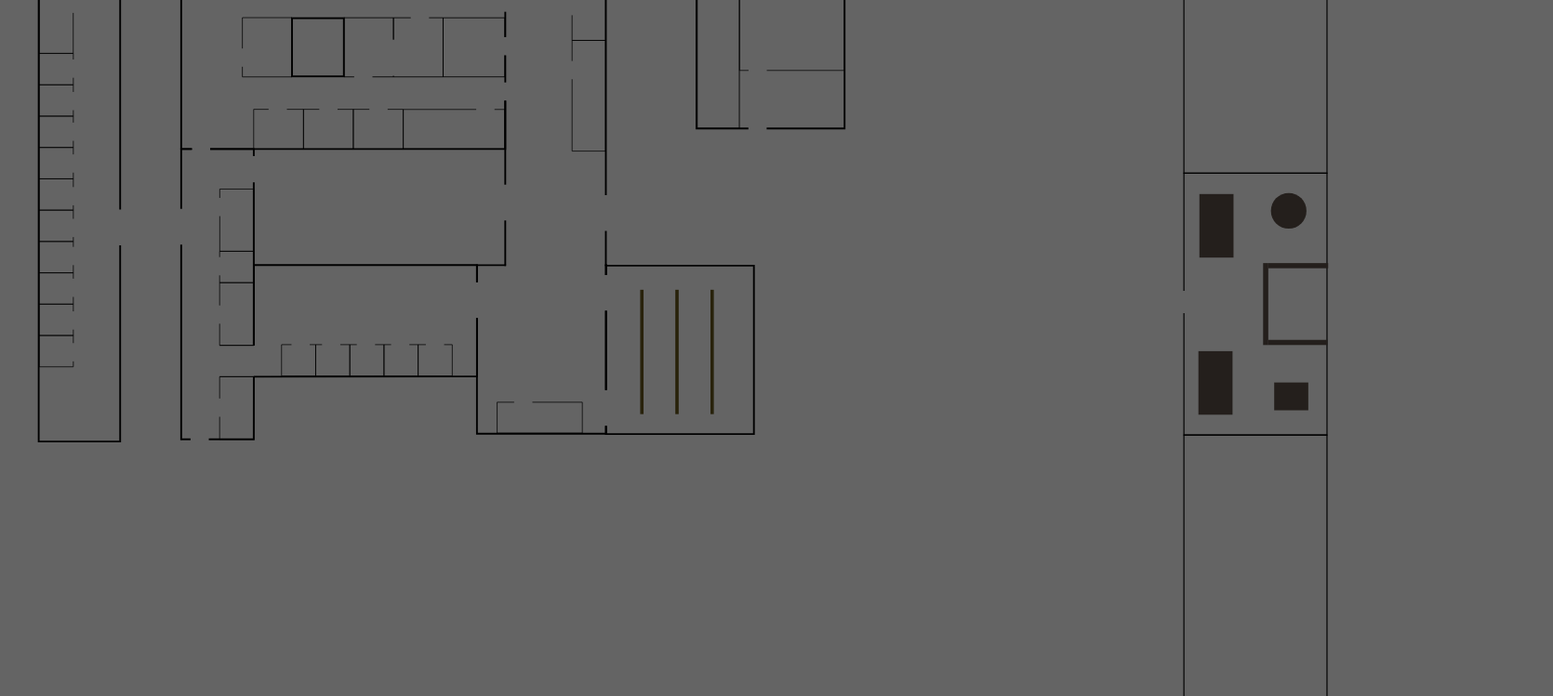
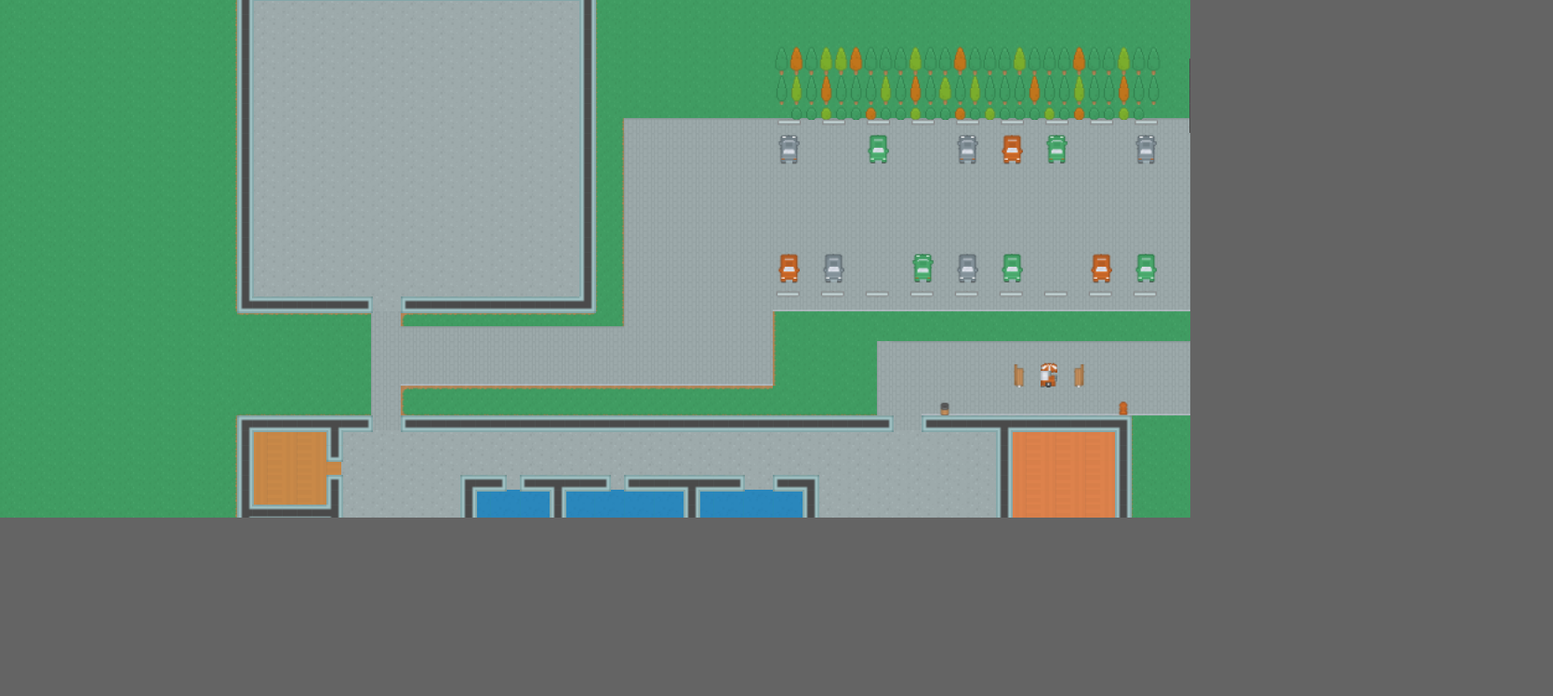
Before and after one commit to micahh2/hsu, a website with bundled scripts: page src/editor/index.html in a window 1280 px wide. Shown: the part 96-845 px from the top of the page at 93% size, 1670 px wide, since content can reach past the window. After the commit the page ends 800 px from the top, so only its background shows below. Built offline with nearby package versions, Linux system fonts and the light colour scheme.

Commit message:
More documentation & fix tiling bug & update editor

```diff
--- a/package.json
+++ b/package.json
@@ -9,7 +9,7 @@
     "start": "http-server -c-1 src",
     "lint": "eslint src",
     "lint-fix": "eslint --fix src",
-    "serve-docs": "npx documentation serve --config documentation.yml --watch src/main.js src/editor/editor.js",
+    "serve-docs": "npx documentation serve --config documentation.yml --watch src/main.js src/editor/editor.js extra README.md documentation.yml",
     "build-docs": "npx documentation build --config documentation.yml src/main.js src/editor/editor.js -f html -o docs"
   },
   "repository": {
--- a/src/editor/editor.js
+++ b/src/editor/editor.js
@@ -1,21 +1,47 @@
 import { Util } from '../util.js';
 import { Physics } from '../physics.js';
 import { Story } from '../story.js';
+import { Camera } from '../camera.js';
+import { Map }  from '../map.js';
 
-window.addEventListener('load', () => {
+const fetchTilesetData = new Promise((res, rej) => {
+  fetch('../tileset.json')
+    .then((response) => res(response.json()));
+});
+
+window.addEventListener('load', async () => {
+  const tilemap = await fetchTilesetData;
+  const loadedTilesets = await Promise.all(Map.loadImages({ mapJson: tilemap, prepend: '../' }));
   // Load element from DOM (look in index.html)
-  const canvas = document.getElementById('canvas');
-  const image = document.getElementById('layout');
+  const objectCanvas = document.getElementById('objects-layer');
+  const layoutCanvas = document.getElementById('layout-layer');
 
-  const { context, canvasWidth, canvasHeight } = Physics.getGameContextPixels({ canvas, image });
+  const layoutCanvasData = Camera.getCanvasData(layoutCanvas);
+  const { canvasWidth, canvasHeight } = layoutCanvasData;
+
+  Camera.setCanvasResolution(objectCanvas, canvasWidth, canvasHeight);
+  Camera.setCanvasResolution(layoutCanvas, canvasWidth, canvasHeight);
+
+  const tileSprites = Map.loadTileMapSprites({ loadedTilesets, canvasProvider, zoomLevels: [1, 2] });
+  Map.drawTileMapToContext({
+    context: layoutCanvasData.context,
+    tilemap,
+    sprites: tileSprites,
+    zoomLevel: 1
+  });
+
+  const pixels = Camera.getContextPixels(layoutCanvasData);
+
   const width = canvasWidth;
   const height = canvasHeight;
+  const canvas = objectCanvas;
+  const context = objectCanvas.getContext('2d');
 
   let areas = [];
   let gameData = {};
 
   const args = {
-    context, image, width, height, areas,
+    context, width, height, areas,
   };
   let selected;
   let stat;
@@ -60,11 +86,7 @@ window.addEventListener('load', () => {
       areas = updatedAreas.concat(selected);
     }
   });
-  /**
-   * done.
-   *
-   * @param {} e
-   */
+
   function done(e) {
     // Something selected and we're doing something
     if (selected && stat != null) {
@@ -110,22 +132,11 @@ window.addEventListener('load', () => {
   });
 });
 
-/**
- * importFile.
- *
- * @param {}
- */
 async function importFile({ file, width, height }) {
   const text = await file.text();
   return Story.loadGameState({ gameData: JSON.parse(text), width, height });
 }
 
-/**
- * absToRelXYWidthHeight.
- *
- * @param {} abs
- * @param {} w
- */
 function absToRelXYWidthHeight(abs, w) {
   return {
     ...abs,
@@ -136,21 +147,10 @@ function absToRelXYWidthHeight(abs, w) {
   };
 }
 
-/**
- * absToRel.
- *
- * @param {} abs
- * @param {} max
- */
 function absToRel(abs, max) {
   return Math.round(abs / max * 10000) / 10000;
 }
 
-/**
- * exportFile.
- *
- * @param {}
- */
 function exportFile({ gameData, width }) {
   const exportData = {
     ...gameData,
@@ -178,20 +178,10 @@ function exportFile({ gameData, width }) {
   return `data:text/json;base64,${btoa(JSON.stringify(exportData, null, 2))}`;
 }
 
-/**
- * newName.
- *
- * @param {} id
- */
 function newName(id) {
   return `name${id}`;
 }
 
-/**
- * inArea.
- *
- * @param {}
- */
 function inArea({ areas, x, y }) {
   for (let i = areas.length - 1; i >= 0; i--) {
     const diffx = x - areas[i].x;
@@ -201,11 +191,7 @@ function inArea({ areas, x, y }) {
     }
   }
 }
-/**
- * inHandle.
- *
- * @param {}
- */
+
 function inHandle({ areas, x, y }) {
   for (let i = areas.length - 1; i >= 0; i--) {
     const diffx = Math.abs(x - (areas[i].x + areas[i].width));
@@ -216,14 +202,7 @@ function inHandle({ areas, x, y }) {
   }
 }
 
-/**
- * draw.
- *
- * @param {}
- */
-function draw({
-  context, areas, image, width, height, selected,
-}) {
+function draw({ context, areas, width, height, selected }) {
   window.requestAnimationFrame(() => {
     context.clearRect(0, 0, width, height);
 
@@ -234,11 +213,6 @@ function draw({
   });
 }
 
-/**
- * drawArea.
- *
- * @param {}
- */
 function drawArea({ context, area, active }) {
   context.fillStyle = area.color;
   context.fillRect(area.x, area.y, area.width, area.height);
@@ -253,9 +227,10 @@ function drawArea({ context, area, active }) {
   context.fill();
 }
 
-/**
- * getShade.
- */
 function getShade() {
   return `rgba(${Math.floor(Math.random() * 255)},${Math.floor(Math.random() * 255)},${Math.floor(Math.random() * 255)},0.5)`;
 }
+
+function canvasProvider() {
+  return document.createElement('canvas');
+}
--- a/src/editor/index.html
+++ b/src/editor/index.html
@@ -16,13 +16,15 @@
         </style>
     </head>
     <body>
-        <img id="layout" src="../assets/layout_export.svg">
         <input type="file" id="file">
         <div id="logo">
             <img id="icon" src="../assets/hochschule_icon.svg">
             <h1>HSU Editor</h1>
         </div>
-        <canvas id="canvas"></canvas>
+        <div id="stage">
+            <canvas id="objects-layer"></canvas>
+            <canvas id="layout-layer"></canvas>
+        </div>
         <a href="#" id="download" download="gameData.json">Download</a>
     </body>
     <script type="module" src="./editor.js"></script>
--- a/src/map.js
+++ b/src/map.js
@@ -1,7 +1,20 @@
 import { Sprite } from './sprite.js';
 
+export const FLIPPED_HORIZONTALLY_FLAG = 0x80000000;
+export const FLIPPED_VERTICALLY_FLAG   = 0x40000000;
+export const FLIPPED_DIAGONALLY_FLAG   = 0x20000000;
+
+/**
+ * Map.
+ */
 export class Map {
 
+
+  /**
+   * convertBlob.
+   *
+   * @param {} blob
+   */
   static async convertBlob(blob) {
     let imageData = new Image();
     imageData.src = URL.createObjectURL(blob);
@@ -14,17 +27,24 @@ export class Map {
    * loads images
    * @param {function} [fetch] - to request files
    * @param {function} [convertBlob] - to convert to image
+   * @param {string} [prepend] - string to prepend to image urls
    * @param {function} mapJson - map information
    * returns {Promise[]} Tilesets with image data
    */
-  static loadImages({ fetch, mapJson, convertBlob }) {
+  /**
+   * loadImages.
+   *
+   * @param {}
+   */
+  static loadImages({ fetch, mapJson, convertBlob, prepend }) {
     fetch = fetch || self.fetch;
+    prepend = prepend || '';
     convertBlob = convertBlob || Map.convertBlob;
 
     const tilesets = mapJson.tilesets;
     return tilesets.map(t =>
       new Promise((res, rej) => {
-        fetch(t.image).then(async (response) => {
+        fetch(prepend + t.image).then(async (response) => {
           const blob = await response.blob();
           res({ ...t, imageData: await convertBlob(blob) });
         })
@@ -33,6 +53,12 @@ export class Map {
   }
 
   // image, rows, columns, padding, canvasProvider, scales, alpha,
+  /**
+   * getSpriteable.
+   *
+   * @param {} l
+   * @param {} scales
+   */
   static getSpriteable(l, scales) {
     return {
       image: l.imageData,
@@ -43,6 +69,11 @@ export class Map {
     };
   }
 
+  /**
+   * loadTileMapSprites.
+   *
+   * @param {}
+   */
   static loadTileMapSprites({ loadedTilesets, canvasProvider, zoomLevels }) {
     const sprites = {};
     for (let set of loadedTilesets) {
@@ -51,6 +82,11 @@ export class Map {
     return Sprite.loadSprites(sprites, canvasProvider);
   }
 
+  /**
+   * getTileMapDim.
+   *
+   * @param {} tilemap
+   */
   static getTileMapDim(tilemap) {
     return {
       width: tilemap.width*tilemap.tilewidth,
@@ -58,6 +94,11 @@ export class Map {
     };
   }
 
+  /**
+   * loadTileMapAsSpriteData.
+   *
+   * @param {}
+   */
   static loadTileMapAsSpriteData({
     tilemap, loadedTilesets, zoomLevels, canvasWidth, setCanvasResolution, sprites, canvasProvider
   }) {
@@ -72,6 +113,7 @@ export class Map {
       const height = Math.round(z * dim.height * ratio);
       setCanvasResolution(canvas, width, height);
       const context =canvas.getContext('2d', { alpha: false });
+      context.imageSmoothingEnabled = false;
       Map.drawTileMapToContext({ tilemap, context, canvasProvider, loadedTilesets, sprites, zoomLevel: z });
       spriteData[width] = {
         canvas,
@@ -84,6 +126,11 @@ export class Map {
   /**
    * draws a map to context
    */
+  /**
+   * drawTileMapToContext.
+   *
+   * @param {}
+   */
   static drawTileMapToContext({ tilemap, context, loadedTilesets, sprites, zoomLevel, only }) {
    // const ignore = tilemap.tilesets.reduce((a,b) => b.tiles ? a.concat(b.tiles) : a, []).map(t => t.id);
     for (let layer of tilemap.layers.sort((a,b) => Math.sign(b.id-a.id))) {
@@ -94,32 +141,102 @@ export class Map {
   }
 
   /**
+   * getTransformFromFlip.
+   *
+   * @param {Object} args
+   * @param {boolean} args.horizontally - Should flip horizontally
+   * @param {boolean} args.vertically - Should flip vertically
+   * @param {boolean} args.diagonally - Should flip diagonally
+   * @param {number} args.centerx -  centerx to translate to (must be moved back after)
+   * @param {number} args.centery - centery to translate to (must be moved back after)
+   * @returns {Object} translation with the keys a,b,c,d,e,f
+   */
+  static getTransformFromFlip({ horizontally, vertically, diagonally, centerx, centery }) {
+    let transform = {
+      a: 1, c: 0, e: centerx,
+      b: 0, d: 1, f: centery
+    };
+    // [x, y] * [1, 0, 0, 1] = (x + 0y), (0x + 0y)
+    if (horizontally) {
+      transform.d *= -1;
+    }
+    if (vertically) {
+      transform.a *= -1;
+    }
+    if (diagonally) {
+      let olda = transform.a;
+      let oldc = transform.c;
+      transform.a = transform.b;
+      transform.c = transform.d;
+      transform.b = olda;
+      transform.d = oldc;
+    }
+    return transform;
+  }
+
+  /**
    * draws a layer to a context
+   */
+  /**
+   * drawTileLayerToContext.
+   *
+   * @param {}
    */
   static drawTileLayerToContext({ layer, context, sprites, scale }) {
     for(let i = 0; i < layer.data.length; i++) {
       let spriteIndex = layer.data[i];
-      if (spriteIndex === 0) { continue; }
+      if (spriteIndex <= 0) { continue; }
+
+      // Rotation!
+      const horizontally = !!(spriteIndex & FLIPPED_HORIZONTALLY_FLAG);
+      const vertically = !!(spriteIndex & FLIPPED_VERTICALLY_FLAG);
+      const diagonally = !!(spriteIndex & FLIPPED_DIAGONALLY_FLAG);
+      const hasFlip = horizontally || vertically || diagonally;
+      // Bitwise operators to remove the flags
+      spriteIndex &= ~(FLIPPED_HORIZONTALLY_FLAG | FLIPPED_VERTICALLY_FLAG | FLIPPED_DIAGONALLY_FLAG);
+
       const spriteDataKey = Map.findDescNumericKey(sprites, (t) => t <= spriteIndex);
+
       spriteIndex -= spriteDataKey; // Move from absolute to relative
       const spriteData = sprites[spriteDataKey][scale];
       const spritePart = spriteData.parts[spriteIndex];
+
+      // If we can't find a tile, mark it
       if (!spritePart) {
         const x = (i % layer.height)*scale;
         const y = Math.floor(i / layer.height)*scale;
         context.fillStyle = 'hotpink';
         context.fillRect(x, y, scale, scale);
-        console.log('SprintIndex', spriteIndex, spriteDataKey);
+        console.log('SpriteIndex', spriteIndex, spriteDataKey);
         continue;
       }
-      const x = (i % layer.height)*scale;
-      const y = Math.floor(i / layer.height)*scale;
+
+      const x = (i % layer.height)*scale-1;
+      const y = Math.floor(i / layer.height)*scale-1;
+      const width = scale+2;
+      const height = scale+2;
+      if (hasFlip) {
+        const centerx = (x + width / 2);
+        const centery = (y + height / 2);
+        //context.translate(centerx, centery);
+        const trans = Map.getTransformFromFlip({ horizontally, vertically, diagonally, centerx, centery })
+        context.setTransform(trans.a, trans.b, trans.c, trans.d, trans.e, trans.f);
+        context.translate(-centerx, -centery);
+        //context.setTransform(1, 0, 1, 0, 1, 1);
+      }
       context.drawImage(spriteData.canvas,
         spritePart.x, spritePart.y, spritePart.width, spritePart.height,
-        x-1, y-1, scale+2, scale+2);
+        x, y, width, height);
+      context.setTransform(1, 0, 0, 1, 0, 0);
     }
   }
 
+  /**
+   * findDescNumericKey.
+   *
+   * @param {} obj
+   * @param {} fun
+   */
   static findDescNumericKey(obj, fun) {
     const key = Object.keys(obj)
       .map(t => parseInt(t))
--- a/src/physics.js
+++ b/src/physics.js
@@ -21,13 +21,11 @@ export class Physics {
       pixels, player,
       characters, width, height,
       locMap, updateStats,
-      moveNPC, movePlayer, getGameState,
+      moveNPC, movePlayer,
+      paused, attack, up, down, left, right
     } = state;
 
     // Get the move the player wants to make
-    const {
-      paused, attack, up, down, left, right,
-    } = getGameState();
     let newPlayer = movePlayer({
       player, width, height, up, down, left, right,
     });
```
Also changed, not shown: documentation.yml (+23 -3 lines), extra/index-html.md (added, +29 -0 lines), extra/main-js.md (added, +47 -0 lines), src/main.js (+4 -14 lines), README.md.
